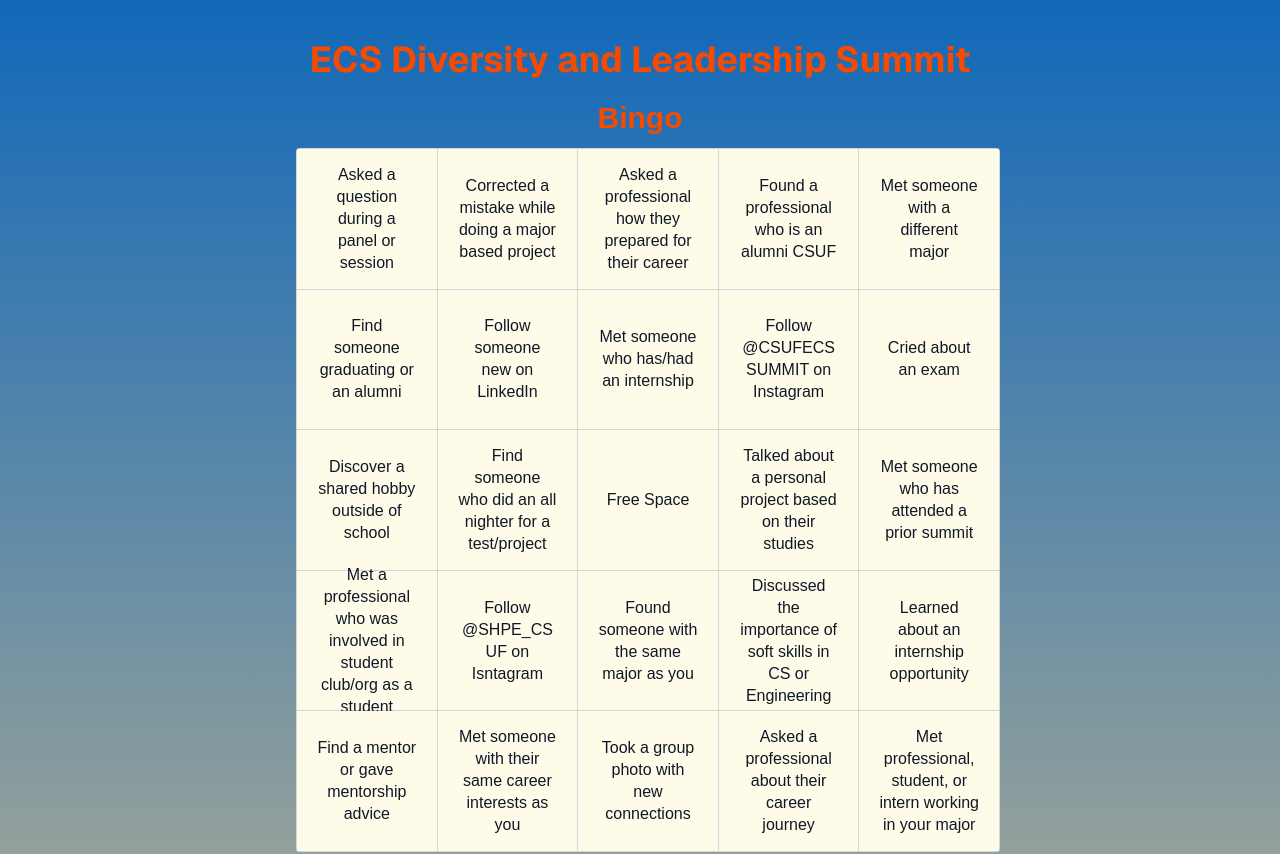
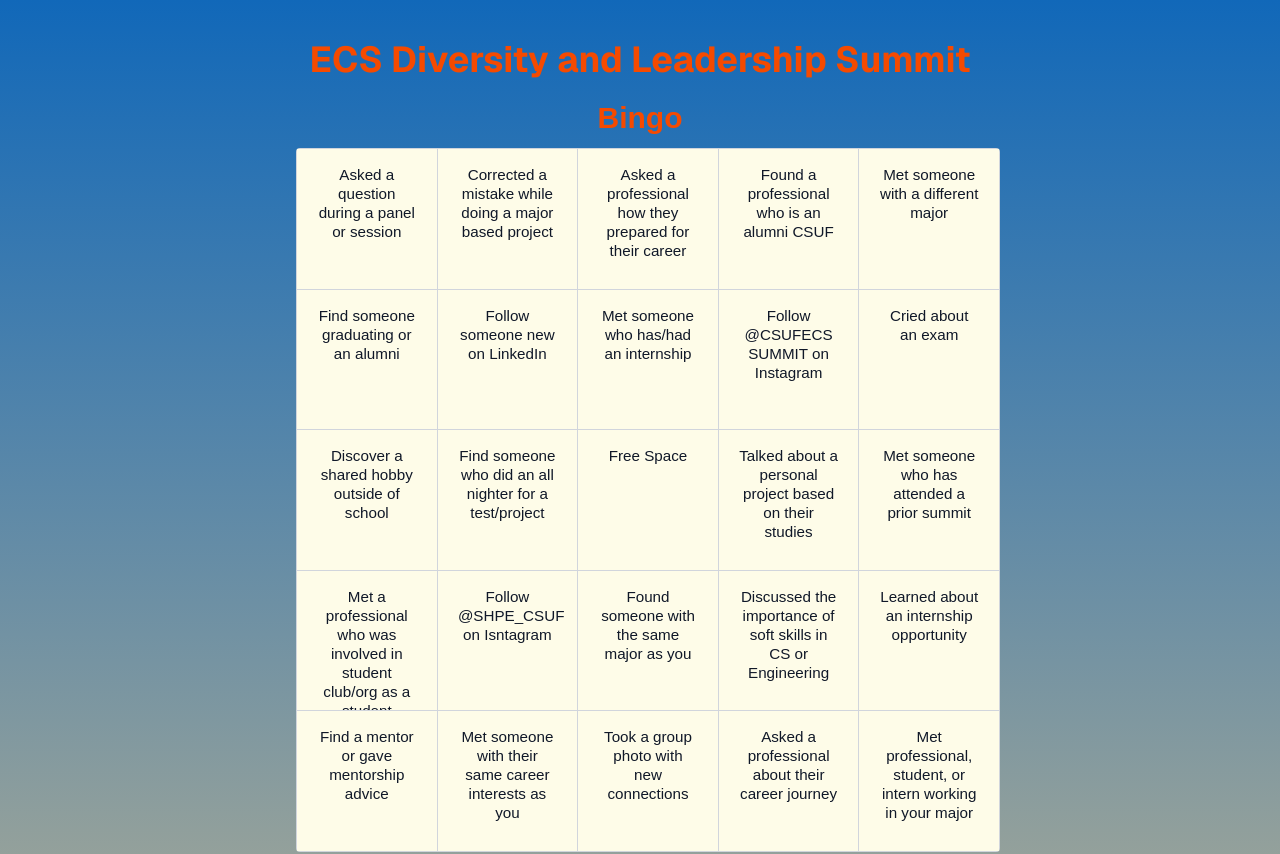
Before and after one commit to ECS-Web-Dev/Bingo_Game_v4, a Next.js app: page / in a window 1280 px wide. Shown: the top 854 px of the page. Built offline with nearby package versions, Linux system fonts and the light colour scheme.

Commit message:
Updated Box to be centered and now show text beyond grid, but still needs work on clamp. Also changed color of checked boxes and WinButton color to bg-green-700. Deleted unused component ResetButton and updated md.

```diff
--- a/src/components/Box.js
+++ b/src/components/Box.js
@@ -1,60 +1,34 @@
-import { useState, useRef } from 'react';
-import { Check } from 'lucide-react';
+"use client";
+
+import { Check } from "lucide-react";
 
 export default function Box({ boxId, text, checked, onToggle }) {
-  const [open, setOpen] = useState(false);
-  const timer = useRef(null);
+  return (
+    <button
+      onClick={() => onToggle(boxId)}
+      className={`relative block w-full h-full
+                  p-2 sm:p-3 md:p-4 select-none transition-colors overflow-hidden
+                  ${checked ? "bg-green-700 text-white" : "bg-yellow-50 text-gray-900"}`}
+    >
+      {checked && (
+        <Check className="absolute top-1 right-1 w-4 h-4 sm:w-5 sm:h-5 opacity-90" />
+      )}
 
-  // --- Long press handlers ---
-  const start = (e) => {
-    e.preventDefault();
-    timer.current = setTimeout(() => setOpen(true), 350); // open modal after 350ms
-  };
+      {/* inner column to create tiny symmetric side margins */}
+      <div className="mx-auto max-w-[92%] h-full">
+        <span
+          className="
+            block
+            text-center
+            whitespace-normal break-normal hyphens-none
+            leading-tight
+            text-[clamp(0.60rem,2.6vw,0.95rem)]
 
-  const end = () => {
-    clearTimeout(timer.current);
-  };
-  // ---------------------------
-
-  return (
-    <>
-      <div
-        role="checkbox"
-        aria-checked={checked}
-        tabIndex={0}
-        onClick={() => onToggle(boxId)}
-        onKeyDown={(e) => (e.key === 'Enter' || e.key === ' ') && onToggle(boxId)}
-        onPointerDown={start}
-        onPointerUp={end}
-        onPointerLeave={end}
-        onContextMenu={(e) => e.preventDefault()}
-        className={`relative w-full h-full flex items-center justify-center text-center
-                    p-2 sm:p-3 md:p-4 select-none transition-colors cursor-pointer
-                    ${checked ? "bg-amber-200 text-black" : "bg-yellow-50 text-gray-900"}`}
-      >
-        {checked && <Check className="absolute top-1 right-1 w-4 h-4 sm:w-5 sm:h-5 opacity-90" />}
-
-        <span className="block whitespace-normal break-words leading-snug px-1 text-[clamp(0.8rem,2.6vw,1rem)] line-clamp-3">
+          "
+        >
           {text}
         </span>
       </div>
-
-      {open && (
-        <div className="fixed inset-0 z-50 flex items-end sm:items-center justify-center bg-black/40">
-          <div className="w-full sm:w-auto sm:max-w-lg bg-white rounded-t-2xl sm:rounded-2xl p-5">
-            <div className="text-lg sm:text-xl font-semibold mb-3 text-center">{text}</div>
-            <div className="flex justify-center gap-2">
-              <button
-                type="button"
-                className="px-4 py-2 rounded bg-blue-600 text-white"
-                onClick={() => setOpen(false)}
-              >
-                Close
-              </button>
-            </div>
-          </div>
-        </div>
-      )}
-    </>
+    </button>
   );
 }
--- a/src/components/ui/ResetButton.js
+++ /dev/null
@@ -1,38 +0,0 @@
-//not currently used. Keeping for potential future use. A button that resets the game board, but does not interfere with Win Proof state.
-"use client";
-import { useState, useRef } from "react";
-
-export default function ResetButton({
-  buttonText = "Reset Game?",
-}) {
-  const [open, setOpen] = useState(false);
-  const wrapRef = useRef(null);
-
-  return (
-    <div ref={wrapRef} className="relative flex justify-center my-4">
-      <button
-        className="px-4 py-2 rounded bg-emerald-600 text-white shadow"
-        onClick={() => setOpen(true)}
-      >
-        {buttonText}
-      </button>
-
-      {open && (
-        <div className="absolute z-20 mt-2 w-[min(92vw,320px)] rounded border bg-white shadow-lg p-3 text-center">
-          <div className="text-sm text-emerald-700 bg-emerald-50 border border-emerald-200 rounded px-3 py-2">
-            {proofText}
-          </div>
-
-          <div className="mt-3">
-            <button
-              className="px-3 py-1.5 rounded border"
-              onClick={() => setOpen(false)}
-            >
-              Close
-            </button>
-          </div>
-        </div>
-      )}
-    </div>
-  );
-}
--- a/src/components/ui/WinButton.js
+++ b/src/components/ui/WinButton.js
@@ -17,9 +17,9 @@
   }
 
   return (
-    <div className="relative flex justify-center my-4">
+    <div className="py-3 relative flex justify-center my-4">
       <button
-        className="px-4 py-2 rounded bg-emerald-600 text-white shadow"
+        className="px-4 py-2 rounded bg-green-700 text-white shadow"
         onClick={() => setOpen(true)}
       >
         {buttonText}
```
Also changed, not shown: 1 other file (tests, documents, lock files or other folders).
